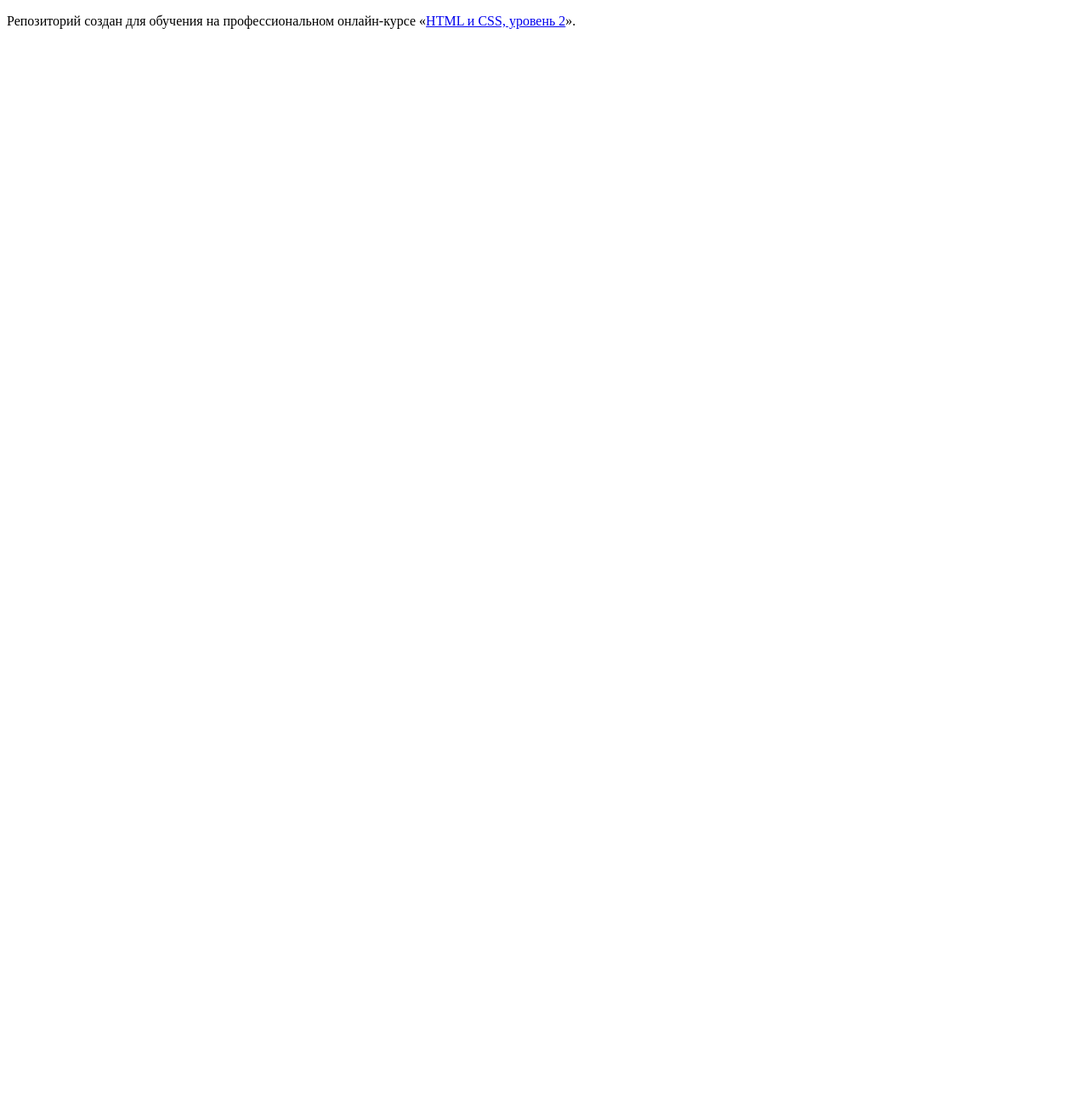
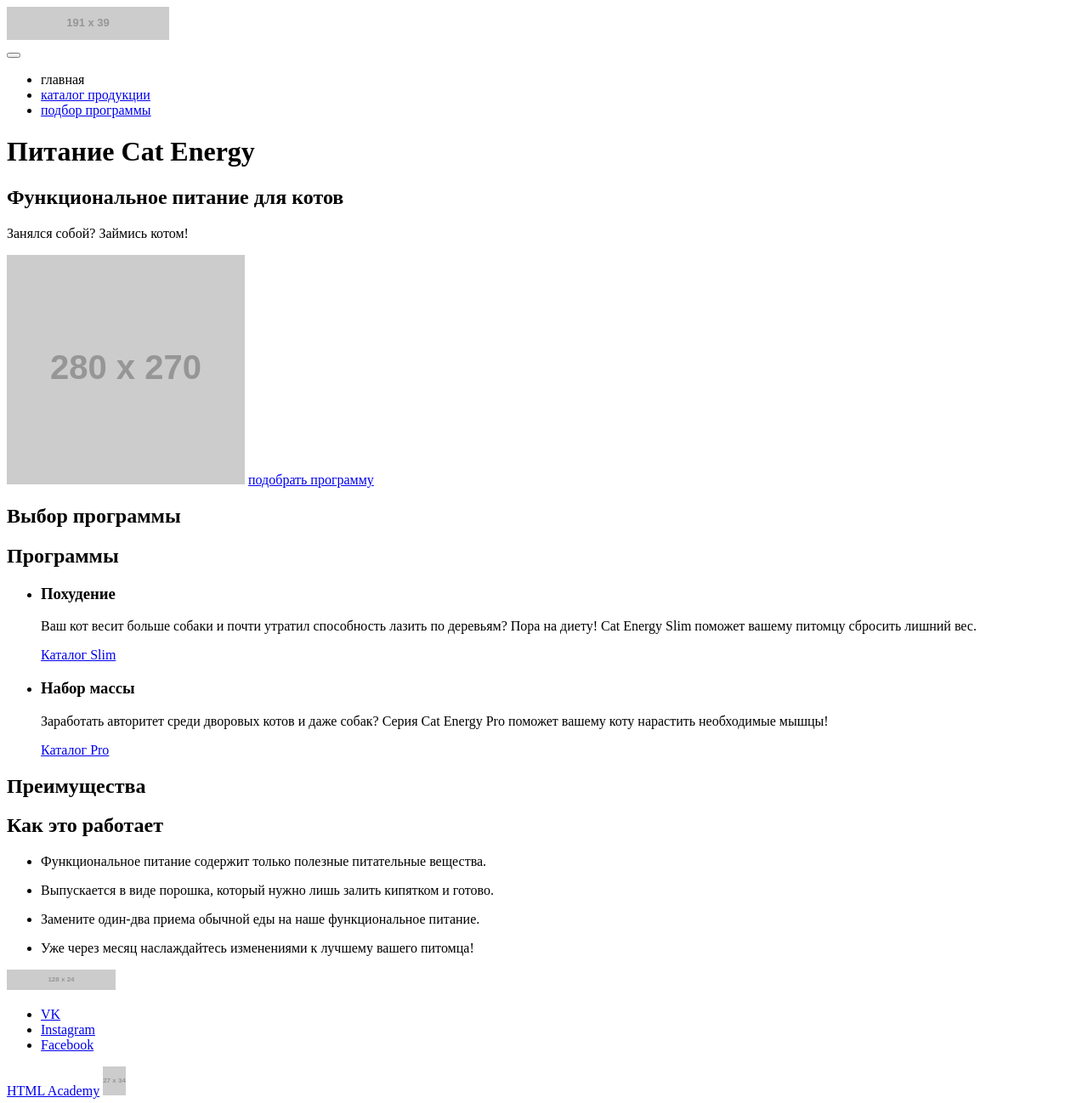
Before and after one commit to Krivokot/669395-cat-energy-16, a website: page source/index.html in a window 1280 px wide. Shown: the whole page at 85% size. Before the commit the page ends 800 px from the top, so only its background shows below. Drawn offline with Linux system fonts and the light colour scheme; placeholder pictures from the web are drawn by us.

Commit message:
Закончил разметку индекса, перехожу к каталогу

```diff
--- a/source/index.html
+++ b/source/index.html
@@ -5,8 +5,89 @@
     <title>HTML Academy: Кэт энерджи</title>
   </head>
   <body>
-
-    <p>Репозиторий создан для обучения на профессиональном онлайн‑курсе «<a href="https://htmlacademy.ru/intensive/adaptive">HTML и CSS, уровень 2</a>».</p>
-
+    <header class="page-header">
+      <a class="page-header__logo" href="#"><img class="page-header__logo-image" src="http://placehold.it/191x39"alt="Логотип" width="191" height="39"/></a>
+      <nav class="main-nav">
+        <button class="main-nav__toggle" type="button"></button>
+        <ul class="main-nav__list site-list">
+          <li class="site-list__item site-list__item--active">
+            <a>главная</a>
+          </li>
+          <li class="site-list__item">
+            <a href="catalog.html">каталог продукции</a>
+          </li>
+          <li class="site-list__item">
+            <a href="#">подбор программы</a>
+          </li>
+        </ul>
+      </nav>
+    </header>
+    <main class="page-main">
+        <h1 class="visually-hidden">Питание Cat Energy</h1>
+        <h2 class="page-main__title">Функциональное питание для котов</h2>
+        <p class="page-main__description">Занялся собой? Займись котом!</p>
+        <img class="page-main__main-image" src="http://placehold.it/280x270"alt="Изображение банки с питанием" width="280" height="270"/>
+        <a href="#">подобрать программу</a>
+      <section class="programs">
+        <h1 class="visually-hidden">Выбор программы</h1>
+        <h2 class="programs__title">Программы</h2>
+        <ul class="programs__list">
+          <li class="programs__item">
+            <h3 class="programs__title">Похудение</h3>
+            <p class="programs__description">
+            Ваш кот весит больше собаки и почти утратил способность лазить по деревьям? Пора на диету! Cat Energy Slim поможет вашему питомцу сбросить лишний вес.
+            </p>
+            <a class="programs__go-to-button" href="#">Каталог Slim</a>
+          </li>
+          <li class="programs__item">
+            <h3 class="programs__title">Набор массы</h3>
+            <p class="programs__description">
+            Заработать авторитет среди дворовых котов и даже собак?
+            Серия Cat Energy Pro поможет вашему коту нарастить необходимые мышцы!
+            </p>
+            <a class="programs__go-to-button" href="#">Каталог Pro</a>
+          </li>
+        </ul>
+      </section>
+      <section class="advantages">
+        <h1 class="visually-hidden">Преимущества</h1>
+        <h2 class="advantages__title">Как это работает</h2>
+        <ul class="advantages-list">
+          <li class="advantages-list__item advantages-list__item--useful">
+            <p class="advantages-list__description">Функциональное питание содержит только полезные питательные вещества.</p>
+          </li>
+          <li class="advantages-list__item advantages-list__item--simplicity">
+            <p class="advantages-list__description">Выпускается в виде порошка, который нужно лишь залить кипятком и готово.</p>
+          </li>
+          <li class="advantages-list__item advantages-list__item--food">
+            <p class="advantages-list__description">Замените один-два приема обычной еды на наше функциональное питание.</p>
+          </li>
+          <li class="advantages-list__item advantages-list__item--time">
+            <p class="advantages-list__description">Уже через месяц наслаждайтесь изменениями к лучшему вашего питомца!</p>
+          </li>
+        </ul>
+      </section>
+    </main>
+      <footer class="page-footer">
+        <a class="page-footer__logo" href="#">
+          <img class="page-footer__logo-image" src="http://placehold.it/128x24"alt="Логотип" width="128" height="24"/></a>
+        <ul class="page-footer__social social">
+          <li class="page-footer__social-item">
+            <a class="page-footer__social-link--vk" href="#">VK</a>
+          </li>
+          <li class="page-footer__social-item">
+            <a class="page-footer__social-link--inst" href="#">Instagram</a>
+          </li>
+          <li class="page-footer__social-item">
+            <a class="page-footer__social-link--fb" href="#">Facebook</a>
+          </li>
+        </ul>
+        <div class="page-footer__copyright">
+          <a class="page-footer__copyright-text" href="#">HTML Academy</a>
+          <a class="page-footer__copyright-logo" href="#">
+            <img class="page-footer__copyright-image" src="http://placehold.it/27x34"alt="Логотип Академии" width="27" height="34"/>
+          </a>
+        </div>
+      </footer>
   </body>
 </html>
```
Also changed, not shown: source/catalog.html (added, +50 -0 lines).
